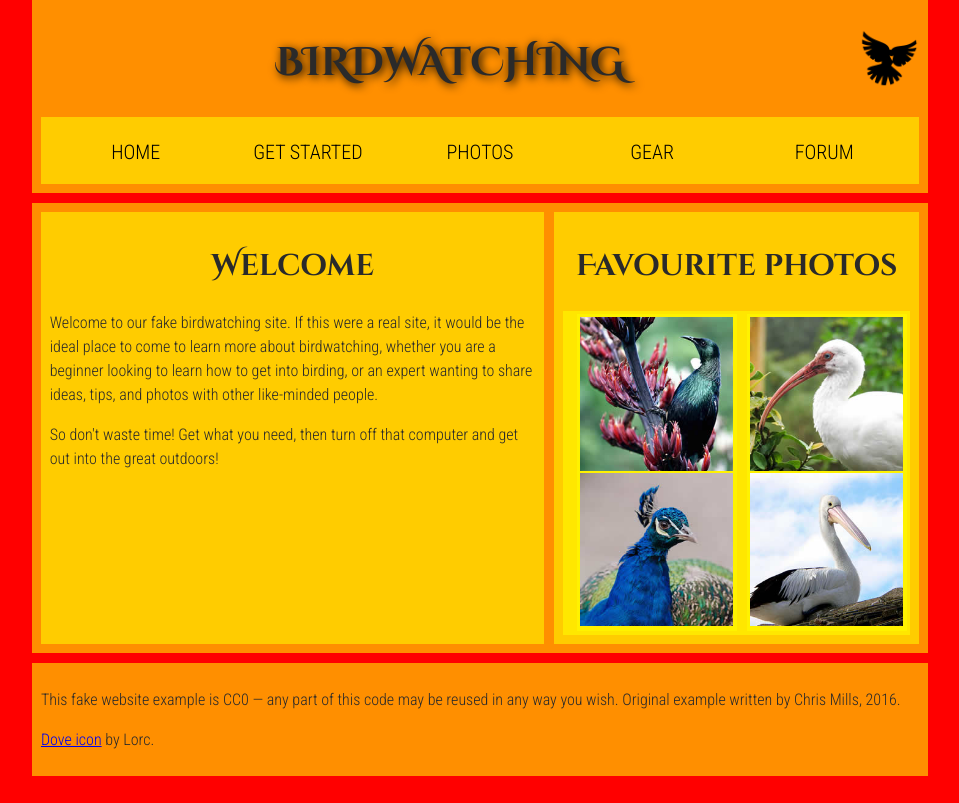
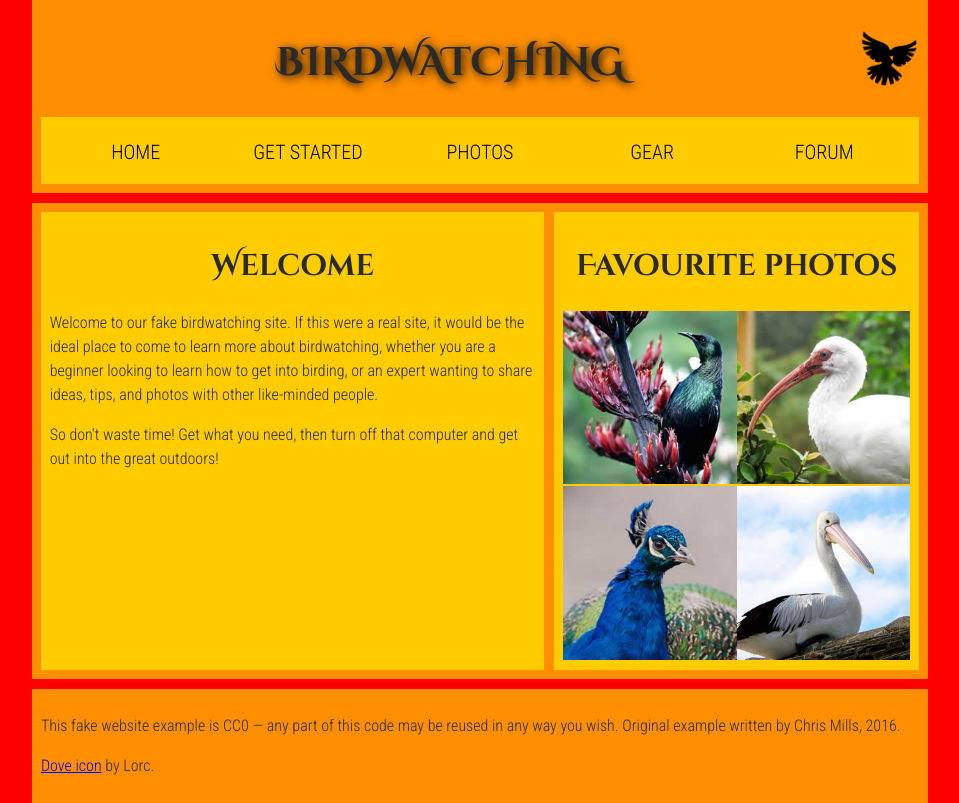
Before and after one commit to nemiko007/BirdWatching, a React (Vite) app: page / in a window 1280 px wide. Shown: the whole page, without its empty margins (160-1119 px from the left). Built offline with nearby package versions, Linux system fonts and the light colour scheme.

Commit message:
完成図にデザインを合わせました

```diff
--- a/src/components/Aside.jsx
+++ b/src/components/Aside.jsx
@@ -2,16 +2,16 @@ export default function Aside(){
     return(
         <aside>
             <h2>Favourite photos</h2>
-            <main>
-                <aside>
+            <div className="photo">
+                <div>
                     <a href="favorite-1.jpg"></a><img src="favorite-1_th.jpg" alt="Small black bird, black claws, long black slender beak, links to larger version of the image"></img>
                     <a href="favorite-2.jpg"></a><img src="favorite-2_th.jpg" alt="Top half of a pretty bird with bright blue plumage on neck, light colored beak, blue headdress, links to larger version of the image"></img>
-                </aside>
-                <aside>
+                </div>
+                <div>
                     <a href="favorite-3.jpg"></a><img src="favorite-3_th.jpg" alt="Top half of a large bird with white plumage, very long curved narrow light colored break, links to larger version of the image"></img>
                     <a href="favorite-4.jpg"></a><img src="favorite-4_th.jpg" alt="Large bird, mostly white plumage with black plumage on back and rear, long straight white beak, links to larger version of the image"></img>
-                </aside>
-            </main>
+                </div>
+            </div>
         </aside>
     )
 }
--- a/style.css
+++ b/style.css
@@ -106,7 +106,7 @@ nav a, nav span {
 
 /* || main layout */
 
-main {
+main ,.photo{
   display: flex;
 }
 
```
